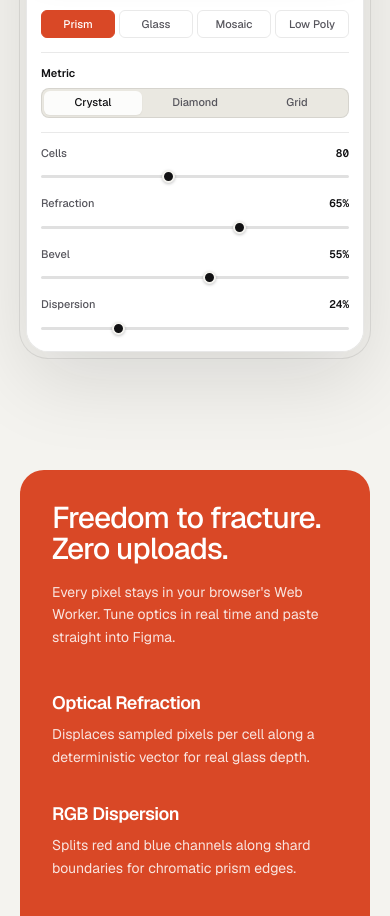
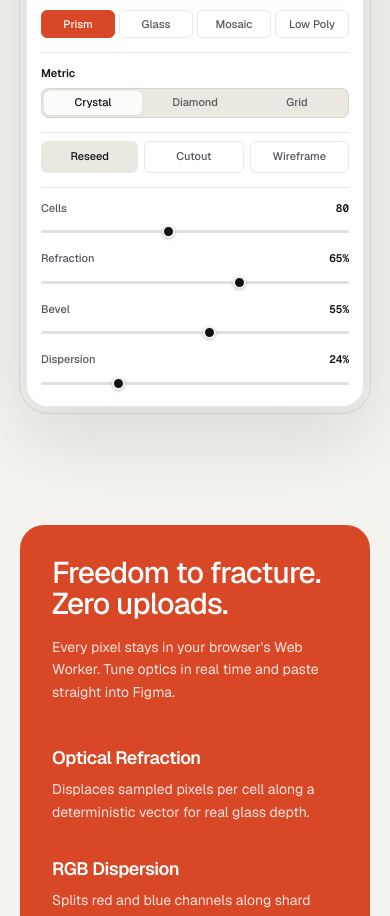
Before and after one commit to Llenoxinn/Voronoi-Shatter, a Svelte app: page / in a window 390 px wide. Shown: the part 780-1696 px from the top of the page. Built offline with nearby package versions, Linux system fonts and the light colour scheme.

Commit message:
fix(landing): expose Reseed, Cutout, and Wireframe demo controls below lg

```diff
--- a/src/components/LandingPage.svelte
+++ b/src/components/LandingPage.svelte
@@ -476,6 +476,46 @@
                 </div>
               </div>
 
+              <!-- Mobile/Tablet quick tool toggles (mirrors left ToolRail) -->
+              <div class="flex lg:hidden items-center gap-1.5 pt-2 border-t border-studio-border">
+                <button
+                  type="button"
+                  onclick={() => {
+                    heroSeed = (heroSeed + 7919) % 999983;
+                    renderHero();
+                  }}
+                  class="flex-1 h-8 rounded-md text-[11px] font-medium bg-studio-elevated text-studio-ink active:scale-[0.96]"
+                >
+                  Reseed
+                </button>
+                <button
+                  type="button"
+                  onclick={() => {
+                    heroCutout = !heroCutout;
+                    renderHero();
+                  }}
+                  aria-pressed={heroCutout}
+                  class="flex-1 h-8 rounded-md text-[11px] font-medium border active:scale-[0.96] {heroCutout
+                    ? 'bg-studio-ink text-studio-bg border-studio-ink'
+                    : 'bg-studio-elevated/60 text-studio-muted border-studio-border'}"
+                >
+                  Cutout
+                </button>
+                <button
+                  type="button"
+                  onclick={() => {
+                    heroWireframe = !heroWireframe;
+                    renderHero();
+                  }}
+                  aria-pressed={heroWireframe}
+                  class="flex-1 h-8 rounded-md text-[11px] font-medium border active:scale-[0.96] {heroWireframe
+                    ? 'bg-studio-ink text-studio-bg border-studio-ink'
+                    : 'bg-studio-elevated/60 text-studio-muted border-studio-border'}"
+                >
+                  Wireframe
+                </button>
+              </div>
+
               <div class="pt-3 border-t border-studio-border space-y-2.5">
                 <label class="block space-y-1">
                   <div class="flex items-center justify-between text-[11px]">
```
